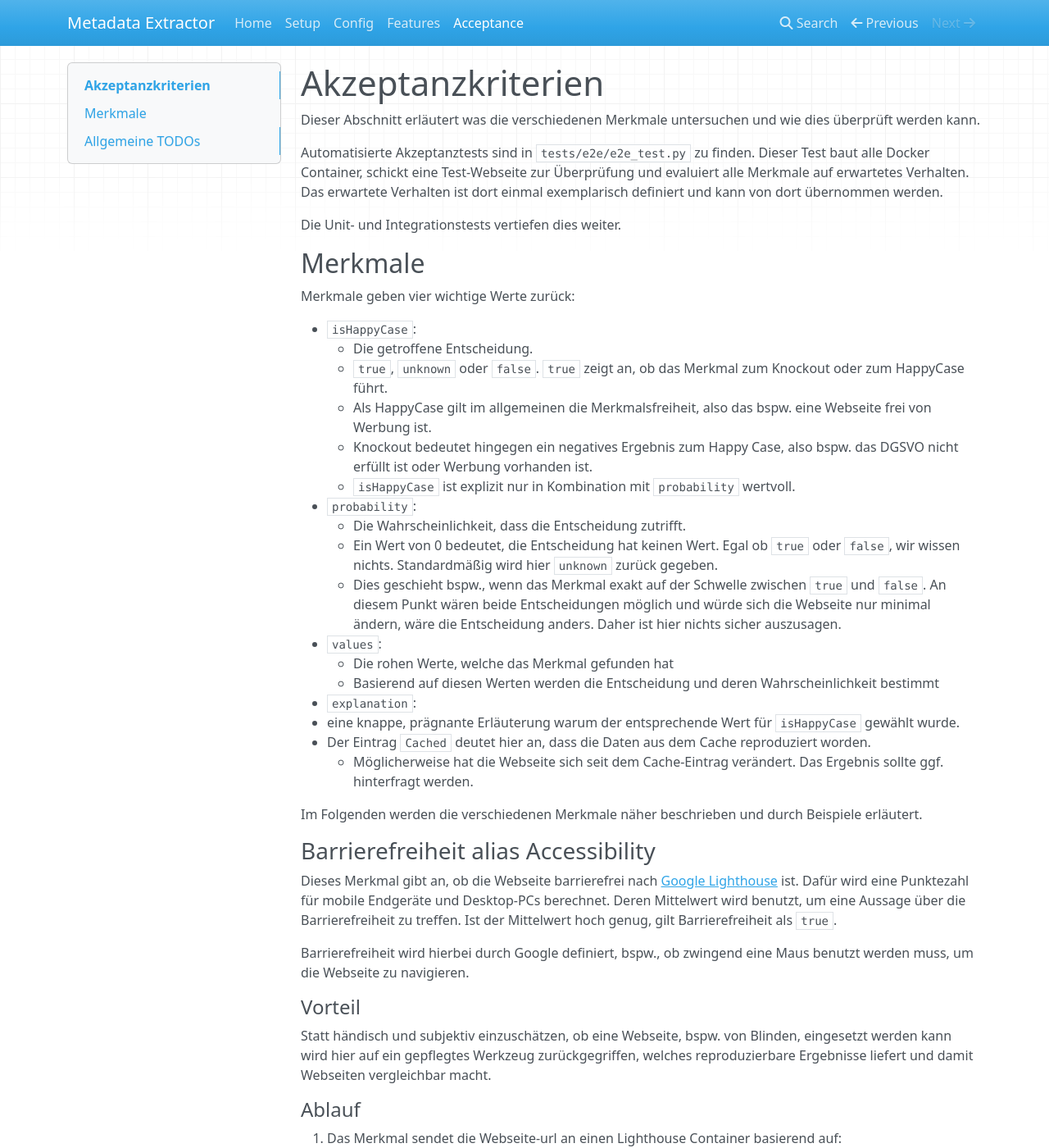
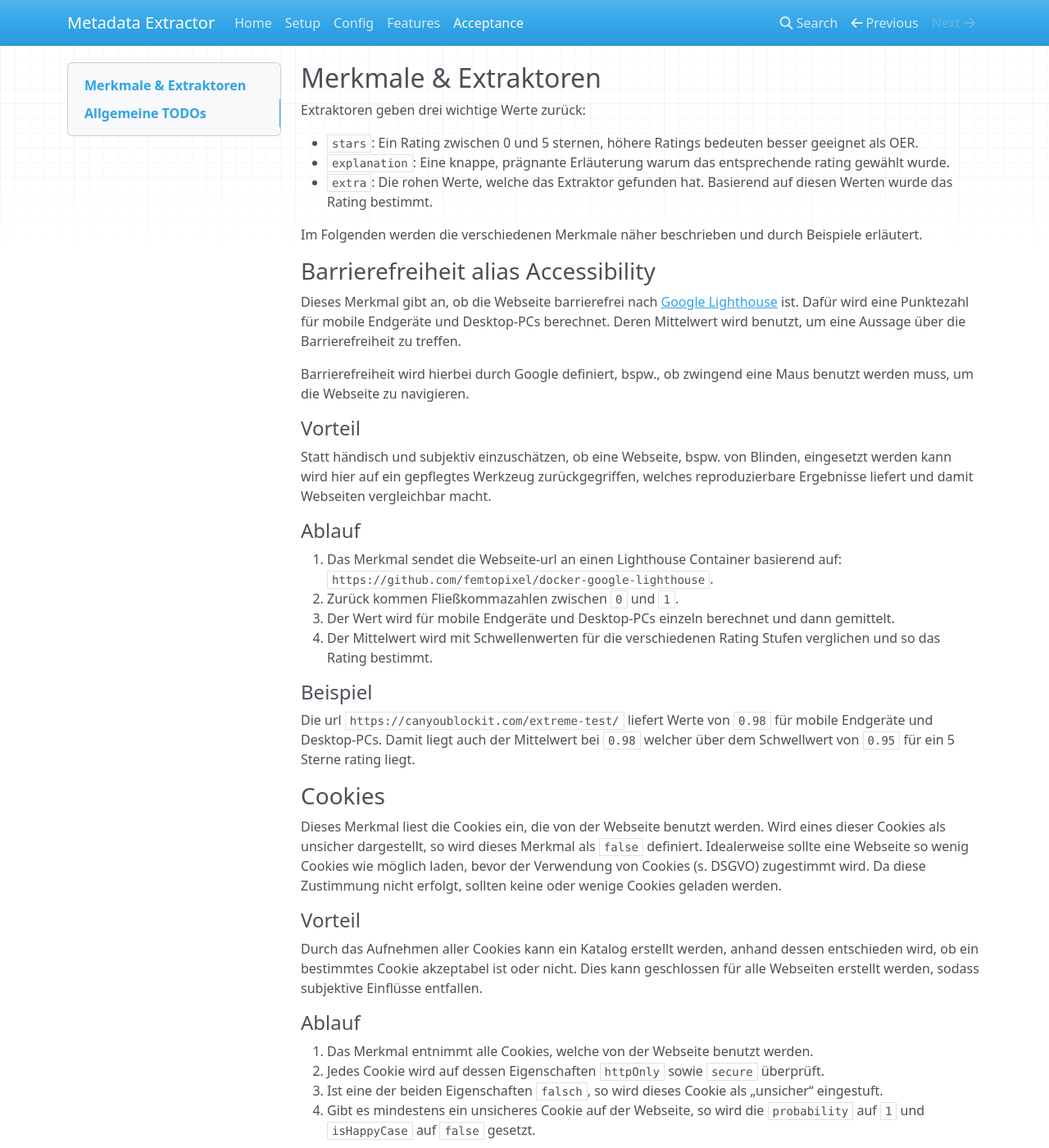
Before and after one commit to openeduhub/metalookup, an MkDocs documentation site: the page built from docs/acceptance.md, in a window 1280 px wide and 1400 px high. Shown: the whole window at 82% size. Built offline with MkDocs 1.6.1, drawn with Linux system fonts in a browser that asks for light colours; nearby versions of some CDN libraries; some of the changed text lies outside the part shown.

Commit message:
align accessibility documentation with implementation

```diff
--- a/docs/acceptance.md
+++ b/docs/acceptance.md
@@ -1,48 +1,22 @@
-# Akzeptanzkriterien
+## Merkmale & Extraktoren
 
-Dieser Abschnitt erläutert was die verschiedenen Merkmale untersuchen und wie dies überprüft werden kann.
+Extraktoren geben drei wichtige Werte zurück:
 
-Automatisierte Akzeptanztests sind in `tests/e2e/e2e_test.py` zu finden.
-Dieser Test baut alle Docker Container, schickt eine Test-Webseite zur Überprüfung und evaluiert alle
-Merkmale auf erwartetes Verhalten.
-Das erwartete Verhalten ist dort einmal exemplarisch definiert und kann von dort übernommen werden.
-
-Die Unit- und Integrationstests vertiefen dies weiter.
-
-## Merkmale
-
-Merkmale geben vier wichtige Werte zurück:
-
-- `isHappyCase`:
-    - Die getroffene Entscheidung.
-    - `true`, `unknown` oder `false`. `true` zeigt an, ob das Merkmal zum Knockout oder zum HappyCase führt.
-    - Als HappyCase gilt im allgemeinen die Merkmalsfreiheit, also das bspw. eine Webseite frei von Werbung ist.
-    - Knockout bedeutet hingegen ein negatives Ergebnis zum Happy Case, also bspw. das DGSVO nicht erfüllt ist oder Werbung vorhanden ist.
-    - `isHappyCase` ist explizit nur in Kombination mit `probability` wertvoll.
-- `probability`:
-    - Die Wahrscheinlichkeit, dass die Entscheidung zutrifft.
-    - Ein Wert von 0 bedeutet, die Entscheidung hat keinen Wert. Egal ob `true` oder `false`, wir wissen nichts. Standardmäßig wird hier `unknown` zurück gegeben.
-    - Dies geschieht bspw., wenn das Merkmal exakt auf der Schwelle zwischen `true` und `false`.
-      An diesem Punkt wären beide Entscheidungen möglich und würde sich die Webseite nur minimal ändern, wäre die Entscheidung anders.
-      Daher ist hier nichts sicher auszusagen.
-- `values`:
-    - Die rohen Werte, welche das Merkmal gefunden hat
-    - Basierend auf diesen Werten werden die Entscheidung und deren Wahrscheinlichkeit bestimmt
-- `explanation`:
-  - eine knappe, prägnante Erläuterung warum der entsprechende Wert für `isHappyCase` gewählt wurde.
-  - Der Eintrag `Cached` deutet hier an, dass die Daten aus dem Cache reproduziert worden.
-    - Möglicherweise hat die Webseite sich seit dem Cache-Eintrag verändert. Das Ergebnis sollte ggf. hinterfragt werden.
+- `stars`: Ein Rating zwischen 0 und 5 sternen, höhere Ratings bedeuten besser geeignet als OER.
+- `explanation`: Eine knappe, prägnante Erläuterung warum das entsprechende rating gewählt wurde.
+- `extra`: Die rohen Werte, welche das Extraktor gefunden hat. Basierend auf diesen Werten wurde das Rating bestimmt.
 
 Im Folgenden werden die verschiedenen Merkmale näher beschrieben und durch Beispiele erläutert.
 
 ### Barrierefreiheit alias Accessibility
 
-Dieses Merkmal gibt an, ob die Webseite barrierefrei nach [Google Lighthouse](https://developers.google.com/web/tools/lighthouse/) ist.
+Dieses Merkmal gibt an, ob die Webseite barrierefrei nach
+[Google Lighthouse](https://developers.google.com/web/tools/lighthouse/) ist.
 Dafür wird eine Punktezahl für mobile Endgeräte und Desktop-PCs berechnet.
 Deren Mittelwert wird benutzt, um eine Aussage über die Barrierefreiheit zu treffen.
-Ist der Mittelwert hoch genug, gilt Barrierefreiheit als `true`.
 
-Barrierefreiheit wird hierbei durch Google definiert, bspw., ob zwingend eine Maus benutzt werden muss, um die Webseite zu navigieren.
+Barrierefreiheit wird hierbei durch Google definiert, bspw., ob zwingend eine Maus benutzt werden muss, um die Webseite
+zu navigieren.
 
 #### Vorteil
 
@@ -55,15 +29,12 @@ gepflegtes Werkzeug zurückgegriffen, welches reproduzierbare Ergebnisse liefert
    `https://github.com/femtopixel/docker-google-lighthouse`.
 2. Zurück kommen Fließkommazahlen zwischen `0` und `1`.
 3. Der Wert wird für mobile Endgeräte und Desktop-PCs einzeln berechnet und dann gemittelt.
-4. Liegt der Mittelwert über dem konfigurierten Schwellwert, e.g., `0.8`, so wird `isHappyCase` `true`.
-Die `probability` wird entsprechend zwischen dem Schwellwert und `1` linear skaliert.
-Je näher der Mittelwert am Schwellwert liegt, desto geringer ist `probability`.
-D. h., liegt der Mittelwert bei `0.85` und der Schwellwert bei `0.8`, so wird `probability` `0.25`.
+4. Der Mittelwert wird mit Schwellenwerten für die verschiedenen Rating Stufen verglichen und so das Rating bestimmt.
 
 #### Beispiel
 
 Die url `https://canyoublockit.com/extreme-test/` liefert Werte von `0.98` für mobile Endgeräte und Desktop-PCs.
-Damit liegt auch der Mittelwert bei `0.98` und die `probability` bei `0.9` für einen Schwellwert von `0.8`.
+Damit liegt auch der Mittelwert bei `0.98` welcher über dem Schwellwert von `0.95` für ein 5 Sterne rating liegt.
 
 ### Cookies
 
```
Also changed, not shown: 1 other file.
